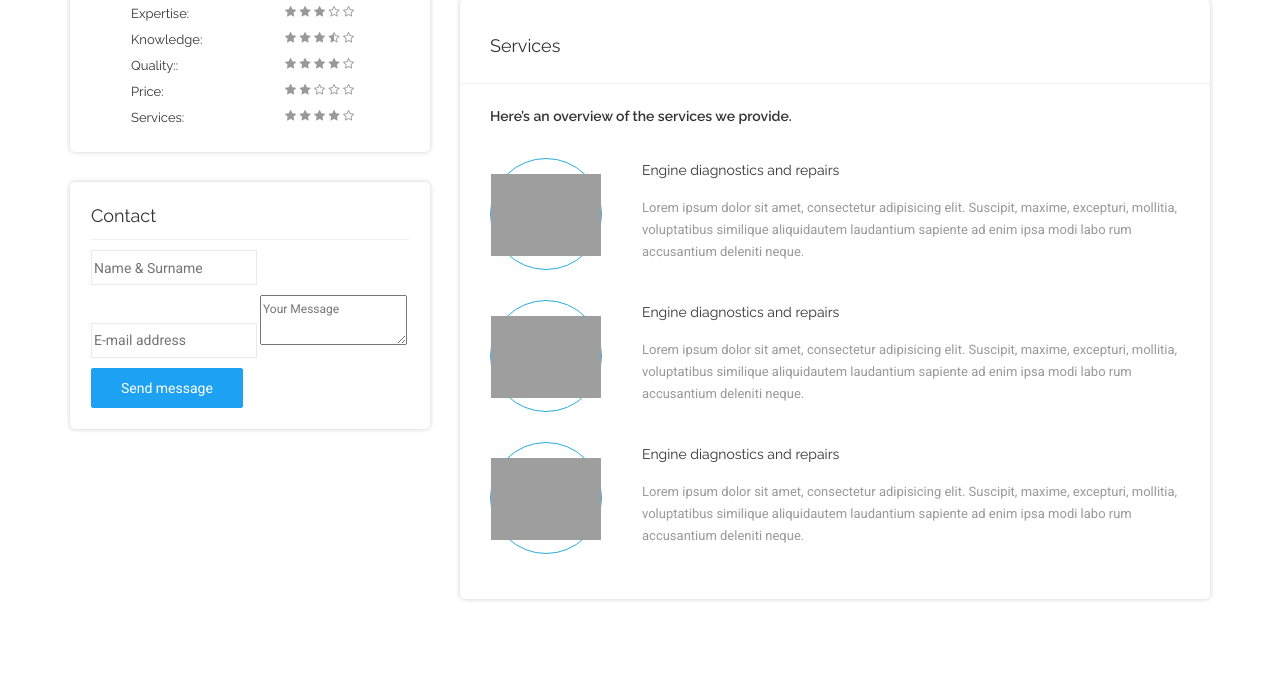
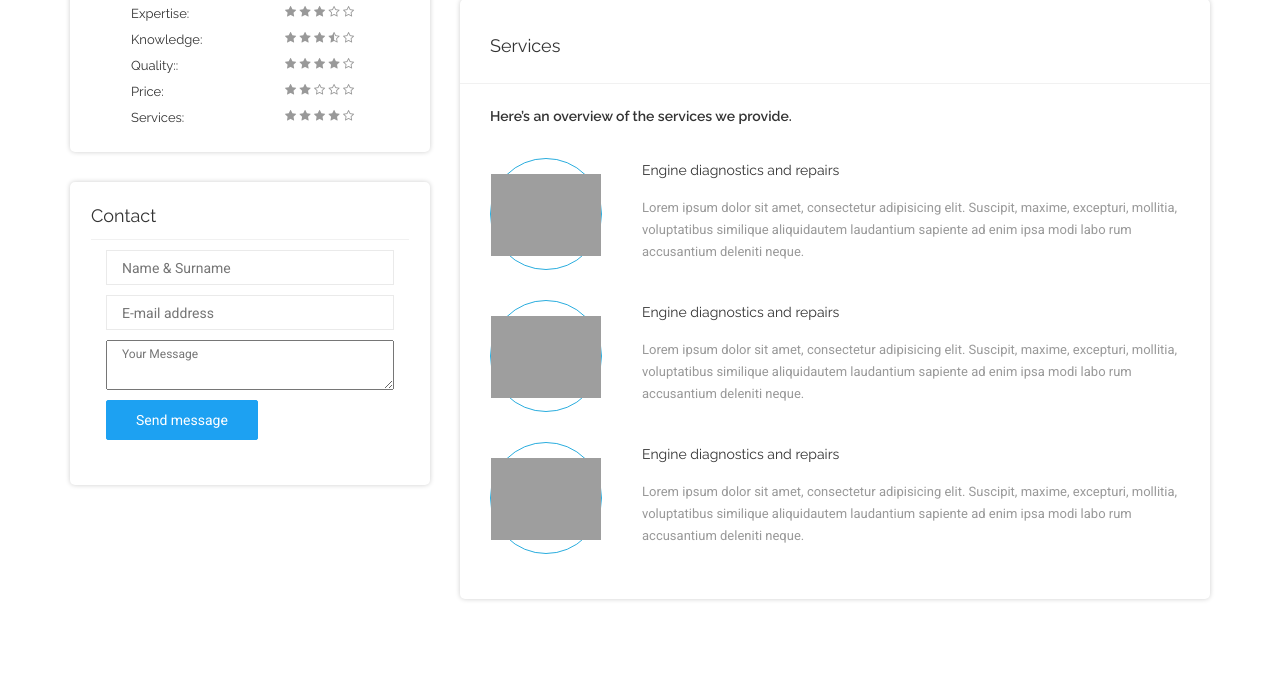
Before and after one commit to tejasambalia/tienetwebsite, a PHP site: page /about.php in a window 1280 px wide. Shown: the part 1680-2360 px from the top of the page. Run offline with PHP 8.4, Linux system fonts and the light colour scheme; grey boxes are pictures that could not be loaded.

Commit message:
form css fixed

```diff
--- a/about.php
+++ b/about.php
@@ -174,11 +174,11 @@
             <div class="sidebar">
               <h5 class="main-title">Contact</h5>
               <div class="sidebar-information form-side">
-                <form action="#">
-                  <input type="text" placeholder="Name & Surname">
-                  <input type="text" placeholder="E-mail address">
-                  <textarea placeholder="Your Message"></textarea>
-                  <button class="btn btn-primary">Send message</button>
+                <form action="#" class="col-md-12">
+                  <input type="text" class="col-md-12" placeholder="Name & Surname">
+                  <input type="text" class="col-md-12" placeholder="E-mail address">
+                  <textarea class="col-md-12" placeholder="Your Message"></textarea>
+                  <button class="btn btn-primary spacer-top-10">Send message</button>
                 </form>
               </div>
             </div>
--- a/css/custom.css
+++ b/css/custom.css
@@ -782,3 +782,13 @@ ul, ol {
 .banr-head input[type="email"], input[type="text"], input[type="password"] {
     color: #fff;
 }
+.profile-company-content .sidebar .sidebar-information {
+    position: relative;
+}
+.profile-company-content .sidebar form {
+    position: relative;
+    margin-bottom: 24px;
+}
+.spacer-top-10{
+    margin-top: 10px;
+}
```
